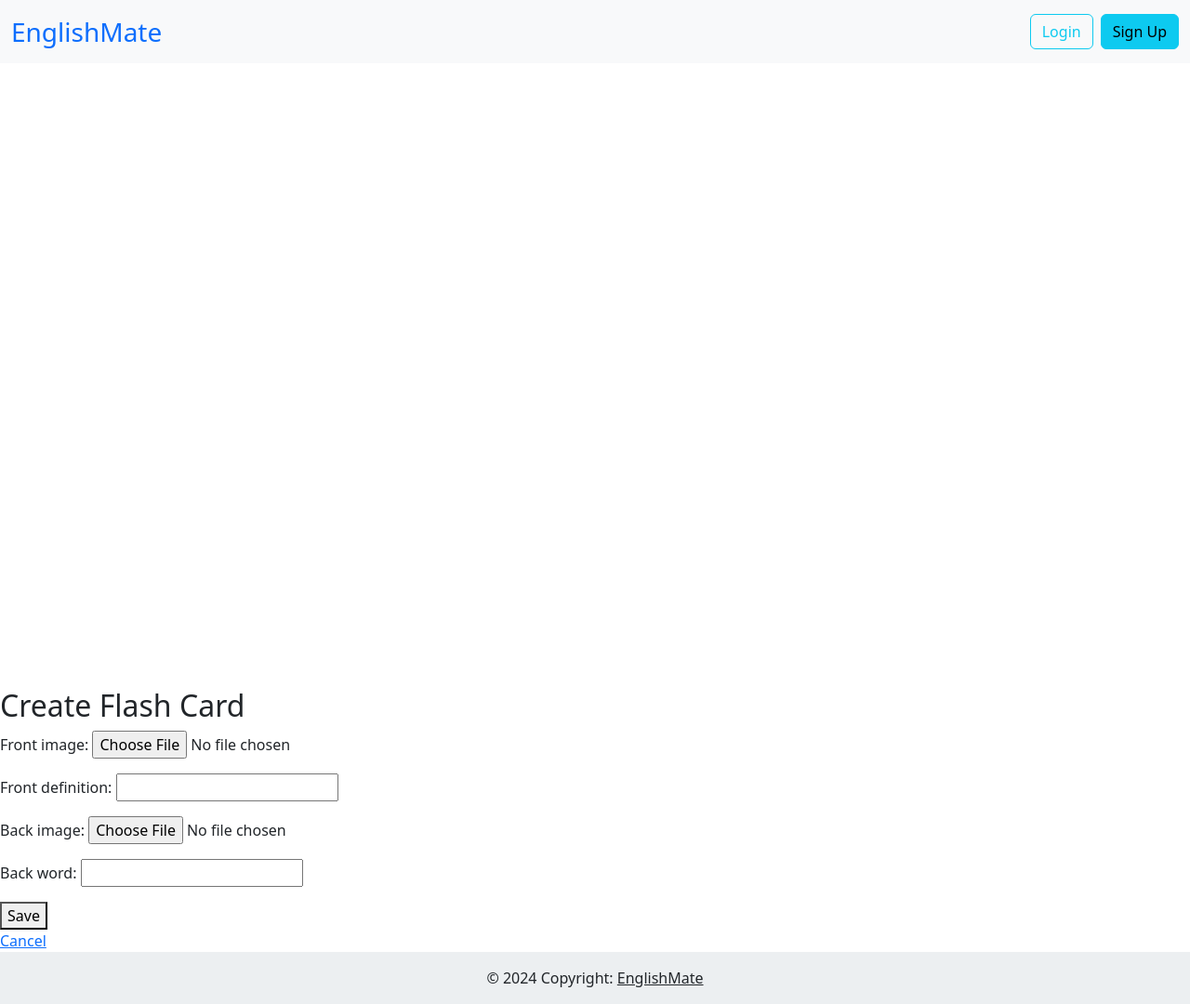
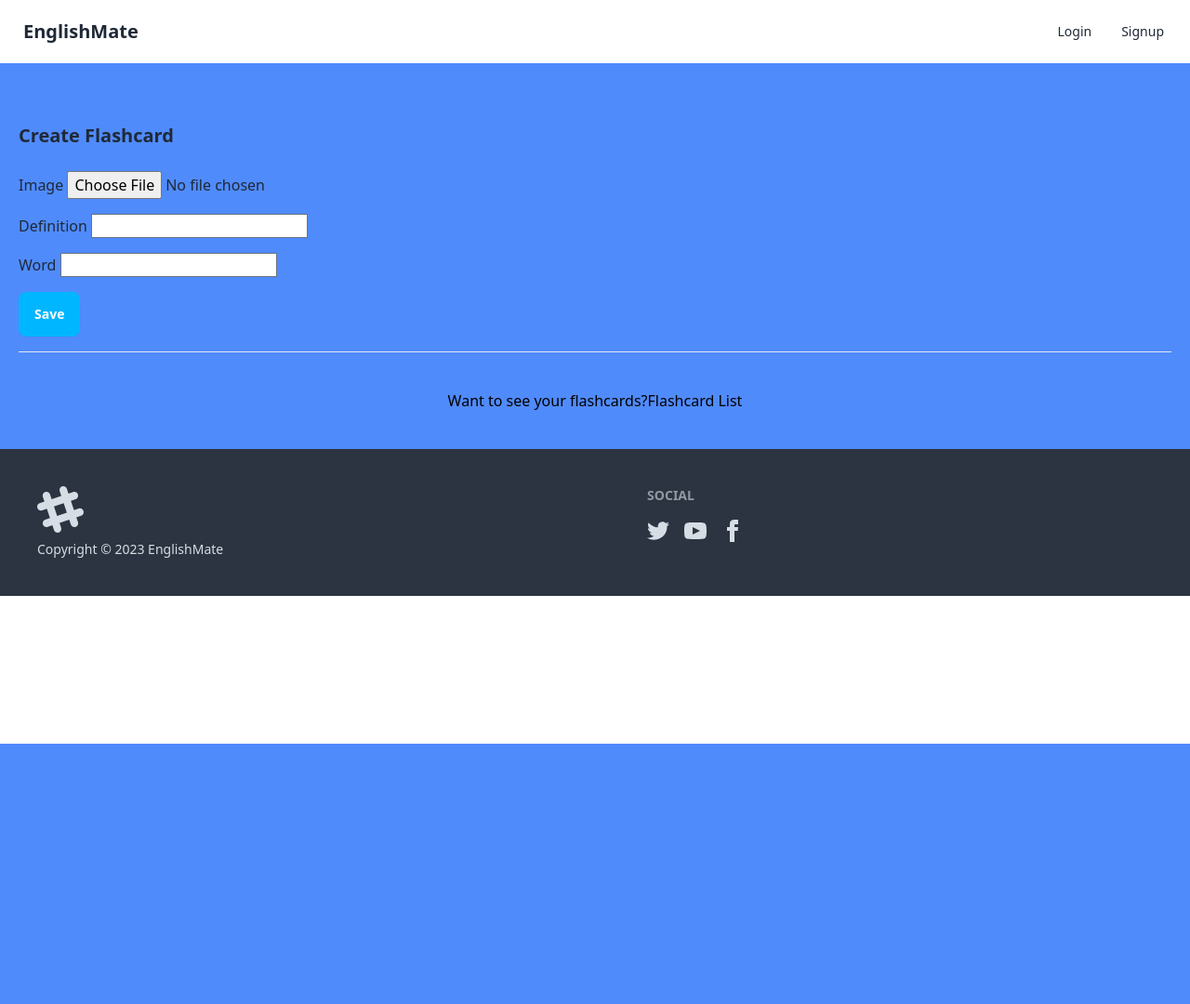
Before and after one commit to Daichi-11/EnglishMate, a Django app: page /flashcards/create/ in a window 1280 px wide. Shown: the whole page at 93% size. After the commit the page ends 800 px from the top, so only its background shows below. Run offline with Django 4.2, Linux system fonts and the light colour scheme; parts of the project's set-up code (start-up, migrations or seed data) failed here and were passed over; some libraries are stand-ins or nearby versions.

Commit message:
fix: navbar design

```diff
--- a/englishmate/flashcards/forms.py
+++ b/englishmate/flashcards/forms.py
@@ -5,4 +5,4 @@
 class FlashCardForm(forms.ModelForm):
     class Meta:
         model = FlashCard
-        fields = ['front_image', 'front_definition', 'back_image', 'back_word']
+        fields = ['image', 'definition', 'word']
--- a/englishmate/flashcards/models.py
+++ b/englishmate/flashcards/models.py
@@ -3,10 +3,9 @@
 # Create your models here.
 
 class FlashCard(models.Model):
-    front_image = models.ImageField(upload_to='flashcards/')
-    front_definition = models.CharField(max_length=255)
-    back_image = models.ImageField(upload_to='flashcards/')
-    back_word = models.CharField(max_length=255)
+    image = models.ImageField(upload_to='flashcards/')
+    definition = models.CharField(max_length=255)
+    word = models.CharField(max_length=255)
 
     def __str__(self):
-        return f"{self.front_definition} - {self.back_word}"
+        return f"{self.definition} - {self.word}"
--- a/englishmate/flashcards/templates/flashcards/flashcard_form.html
+++ b/englishmate/flashcards/templates/flashcards/flashcard_form.html
@@ -2,16 +2,65 @@
 {% extends 'tops/base.html' %}
 
 {% block content %}
-<br><br><br><br><br><br><br><br>
-<section class="my-4" style="height: 500px;">
+</section>
+
+<section class="vh-100" style="background-color: #508bfc;">
+  <br>
+  <div class="container py-5 h-100">
+      <div class="row d-flex justify-content-center align-items-center h-100">
+          <div class="col-12 col-md-8 col-lg-6 col-xl-5">
+              <div class="card shadow-2-strong" style="border-radius: 1rem;">
+                  <div class="card-body p-5 text-center">
+                      <h2 class="card-title text-center mb-4">Create Flashcard</h2>
+                      <form method="post" class="text-start"  enctype="multipart/form-data">
+                          {% csrf_token %}
+
+                          <div class="row">
+                              <div class="col-md-6 offset-md-3">
+                                  <div class="mb-4">
+                                      <label for="{{ form.image.id_for_label }}" class="form-label">Image</label>
+                                      {{ form.image }}
+                                  </div>
+                              </div>
+                          </div>
+
+                          <div class="row">
+                              <div class="col-md-6 offset-md-3">
+                                  <div class="mb-4">
+                                      <label for="{{ form.definition.id_for_label }}" class="form-label">Definition</label>
+                                      {{ form.definition }}
+                                  </div>
+                              </div>
+                          </div>
 
 
+                          <div class="row">
+                              <div class="col-md-6 offset-md-3">
+                                  <div class="mb-4">
+                                      <label for="{{ form.word.id_for_label }}" class="form-label">Word</label>
+                                      {{ form.word }}
+                                  </div>
+                              </div>
+                          </div>
+
+                          <div class="d-grid gap-2 col-6 mx-auto">
+                              <button class="btn btn-info text-white" type="submit">Save</button>
+                          </div>
+
+                          <hr class="my-4">
+
+                          <div>
+                              <br>
+                              <p class="text-black text-center">Want to see your flashcards?<a href="{% url 'flashcard_list' %}" class="">Flashcard List</a></p>
+                          </div>
+                      </form>
+                  </div>
+              </div>
+          </div>
+      </div>
+  </div>
 </section>
-  <h2>{% if form.instance.pk %}Edit{% else %}Create{% endif %} Flash Card</h2>
-  <form method="post" enctype="multipart/form-data">
-    {% csrf_token %}
-    {{ form.as_p }}
-    <button type="submit">Save</button>
-  </form>
-  <a href="{% url 'flashcard_list' %}">Cancel</a>
+
+
+
 {% endblock %}
--- a/englishmate/tops/templates/tops/base.html
+++ b/englishmate/tops/templates/tops/base.html
@@ -4,73 +4,74 @@
 <head>
   <meta charset="UTF-8">
   <meta name="viewport" content="width=device-width, initial-scale=1.0">
-  <link href="https://cdn.jsdelivr.net/npm/bootstrap@5.3.2/dist/css/bootstrap.min.css" rel="stylesheet" integrity="sha384-T3c6CoIi6uLrA9TneNEoa7RxnatzjcDSCmG1MXxSR1GAsXEV/Dwwykc2MPK8M2HN" crossorigin="anonymous">
-  <link href="https://cdn.jsdelivr.net/npm/bootstrap-icons@1.18.0/font/bootstrap-icons.css" rel="stylesheet">
-  <link rel="stylesheet" type="text/css" href="{% static 'styles/base.css' %}">
+  <script src="https://cdn.tailwindcss.com"></script>
+  <script src="https://cdn.tailwindcss.com?plugins=forms,typography,aspect-ratio,line-clamp"></script>
+  <link href="https://cdn.jsdelivr.net/npm/daisyui@4.4.24/dist/full.min.css" rel="stylesheet" type="text/css" />
+  <script src="https://cdn.tailwindcss.com"></script>
   <title>{% block title %}EnglishMate{% endblock title %}</title>
 </head>
 <body>
-
-
-
   <header>
     {% if user.is_authenticated %}
-
-
-
-      <nav class="navbar navbar-expand-lg bg-body-tertiary fixed-top">
-        <div class="container-fluid ">
-          <a class="navbar-brand text-primary fs-3" href="{% url 'home' %}">EnglishMate</a>
-          <div class="collapse navbar-collapse" id="navbarSupportedContent"></div>
-          <nav class="nav ">
-            <a class="nav-link" href="{% url 'home' %}">Home</a>
-            <a class="nav-link" href="{% url 'flashcard_list' %}">Flashcards</a>
-            <a class="nav-link" href="#">Practice</a>
-          </nav>
-          <ul class="navbar-nav me-auto mb-2 mb-lg-0">
-            <div class="dropdown">
-              <li class="nav-item" data-bs-toggle="dropdown">
-                  <img src="https://mdbcdn.b-cdn.net/img/new/avatars/2.webp" class="rounded-circle" style="width: 50px;" alt="Avatar" />
-              </li>
-              <ul class="dropdown-menu dropdown-menu-end">
-                  <li><a class="dropdown-item" href="#">Setting</a></li>
-                  <hr class="my-2">
-                  <li><a class="dropdown-item" href="{% url 'logout' %}">Logout</a></li>
-              </ul>
+    <nav>
+      <div class="navbar bg-base-100">
+        <div class="flex-1">
+          <a class="btn btn-ghost text-xl">EnglishMate</a>
+        </div>
+        <div class="navbar-center hidden lg:flex justify-center">
+          <ul class="menu menu-horizontal px-1">
+            <li><a href="{% url 'home' %}">Home</a></li>
+            <li><a href="{% url 'flashcard_list' %}">Flashcard List</a></li>
+            <li><a href="#">Practice</a></li>
+          </ul>
+          <div class="dropdown dropdown-end">
+            <div tabindex="0" role="button" class="btn btn-ghost btn-circle avatar">
+              <div class="w-10 rounded-full">
+                <img alt="Tailwind CSS Navbar component" src="https://daisyui.com/images/stock/photo-1534528741775-53994a69daeb.jpg" />
+              </div>
             </div>
-          </ul>
-        </div>
-      </nav>
-    {% else %}
-      <nav class="navbar navbar-expand-lg bg-body-tertiary fixed-top">
-        <div class="container-fluid">
-          <a class="navbar-brand text-primary fs-3" href="{% url 'home' %}">EnglishMate</a>
-          <div class="collapse navbar-collapse" id="navbarSupportedContent"></div>
-          <div class="d-flex">
-            <a href="{% url 'login' %}" class="btn btn-outline-info me-2">Login</a>
-            <a href="{% url 'signup' %}" class="btn btn-info">Sign Up</a>
+            <ul tabindex="0" class="menu menu-sm dropdown-content mt-3 z-[1] p-2 shadow bg-base-100 rounded-box w-32">
+              <li><a>Profile</a></li>
+              <li><a href="{% url 'logout' %}">Logout</a></li>
+            </ul>
           </div>
         </div>
-      </nav>
+      </div>
+    </nav>
+    {% else %}
+    <div class="navbar bg-base-100">
+      <div class="flex-1">
+        <a class="btn btn-ghost text-xl">EnglishMate</a>
+      </div>
+      <div class="flex-none">
+        <ul class="menu menu-horizontal px-1">
+          <li><a href="{% url 'login' %}" class="">Login</a></li>
+          <li><a href="{% url 'signup' %}" class="">Signup</a></li>
+        </ul>
+      </div>
+    </div>
     {% endif %}
   </header>
-
-
-
 
   {% block content %}
   {% endblock content %}
 
 
-    <footer class="text-center text-lg-start text-dark" style="background-color: #ECEFF1">
-      <div class="text-center p-3">
-        © 2024 Copyright:
-        <a class="text-dark" href="#">EnglishMate</a>
+  <footer class="footer p-10 bg-neutral text-neutral-content">
+    <aside>
+      <svg width="50" height="50" viewBox="0 0 24 24" xmlns="http://www.w3.org/2000/svg" fill-rule="evenodd" clip-rule="evenodd" class="fill-current"><path d="M22.672 15.226l-2.432.811.841 2.515c.33 1.019-.209 2.127-1.23 2.456-1.15.325-2.148-.321-2.463-1.226l-.84-2.518-5.013 1.677.84 2.517c.391 1.203-.434 2.542-1.831 2.542-.88 0-1.601-.564-1.86-1.314l-.842-2.516-2.431.809c-1.135.328-2.145-.317-2.463-1.229-.329-1.018.211-2.127 1.231-2.456l2.432-.809-1.621-4.823-2.432.808c-1.355.384-2.558-.59-2.558-1.839 0-.817.509-1.582 1.327-1.846l2.433-.809-.842-2.515c-.33-1.02.211-2.129 1.232-2.458 1.02-.329 2.13.209 2.461 1.229l.842 2.515 5.011-1.677-.839-2.517c-.403-1.238.484-2.553 1.843-2.553.819 0 1.585.509 1.85 1.326l.841 2.517 2.431-.81c1.02-.33 2.131.211 2.461 1.229.332 1.018-.21 2.126-1.23 2.456l-2.433.809 1.622 4.823 2.433-.809c1.242-.401 2.557.484 2.557 1.838 0 .819-.51 1.583-1.328 1.847m-8.992-6.428l-5.01 1.675 1.619 4.828 5.011-1.674-1.62-4.829z"></path></svg>
+      <p> Copyright © 2023   EnglishMate</p>
+    </aside>
+    <nav>
+      <header class="footer-title">Social</header>
+      <div class="grid grid-flow-col gap-4">
+        <a><svg xmlns="http://www.w3.org/2000/svg" width="24" height="24" viewBox="0 0 24 24" class="fill-current"><path d="M24 4.557c-.883.392-1.832.656-2.828.775 1.017-.609 1.798-1.574 2.165-2.724-.951.564-2.005.974-3.127 1.195-.897-.957-2.178-1.555-3.594-1.555-3.179 0-5.515 2.966-4.797 6.045-4.091-.205-7.719-2.165-10.148-5.144-1.29 2.213-.669 5.108 1.523 6.574-.806-.026-1.566-.247-2.229-.616-.054 2.281 1.581 4.415 3.949 4.89-.693.188-1.452.232-2.224.084.626 1.956 2.444 3.379 4.6 3.419-2.07 1.623-4.678 2.348-7.29 2.04 2.179 1.397 4.768 2.212 7.548 2.212 9.142 0 14.307-7.721 13.995-14.646.962-.695 1.797-1.562 2.457-2.549z"></path></svg></a>
+        <a><svg xmlns="http://www.w3.org/2000/svg" width="24" height="24" viewBox="0 0 24 24" class="fill-current"><path d="M19.615 3.184c-3.604-.246-11.631-.245-15.23 0-3.897.266-4.356 2.62-4.385 8.816.029 6.185.484 8.549 4.385 8.816 3.6.245 11.626.246 15.23 0 3.897-.266 4.356-2.62 4.385-8.816-.029-6.185-.484-8.549-4.385-8.816zm-10.615 12.816v-8l8 3.993-8 4.007z"></path></svg></a>
+        <a><svg xmlns="http://www.w3.org/2000/svg" width="24" height="24" viewBox="0 0 24 24" class="fill-current"><path d="M9 8h-3v4h3v12h5v-12h3.642l.358-4h-4v-1.667c0-.955.192-1.333 1.115-1.333h2.885v-5h-3.808c-3.596 0-5.192 1.583-5.192 4.615v3.385z"></path></svg></a>
       </div>
-    </footer>
+    </nav>
+  </footer>
 
-
-  <script src="https://cdn.jsdelivr.net/npm/bootstrap@5.3.2/dist/js/bootstrap.bundle.min.js" integrity="sha384-C6RzsynM9kWDrMNeT87bh95OGNyZPhcTNXj1NW7RuBCsyN/o0jlpcV8Qyq46cDfL" crossorigin="anonymous"></script>
   {% block javascripts %}{% endblock javascripts %}
 </body>
 </html>
--- a/englishmate/tops/templates/tops/home.html
+++ b/englishmate/tops/templates/tops/home.html
@@ -25,8 +25,8 @@
       </div>
       <div class="col-md-8">
         <div class="card-body">
-          <h5 class="card-title">{{ flashcard.back_word }}</h5>
-          <p class="card-text"><a href="#">{{ flashcard.front_definition }}</a></p>
+          <h5 class="card-title">{{ flashcard.word }}</h5>
+          <p class="card-text"><a href="#">{{ flashcard.definition }}</a></p>
         </div>
       </div>
     </div>
```
Also changed, not shown: englishmate/flashcards/templates/flashcards/flashcard_list.html (+28 -5 lines), englishmate/flashcards/migrations/0002_remove_flashcard_back_image.py (added), englishmate/flashcards/migrations/0003_rename_back_word_flashcard_definition_and_more.py (added).
